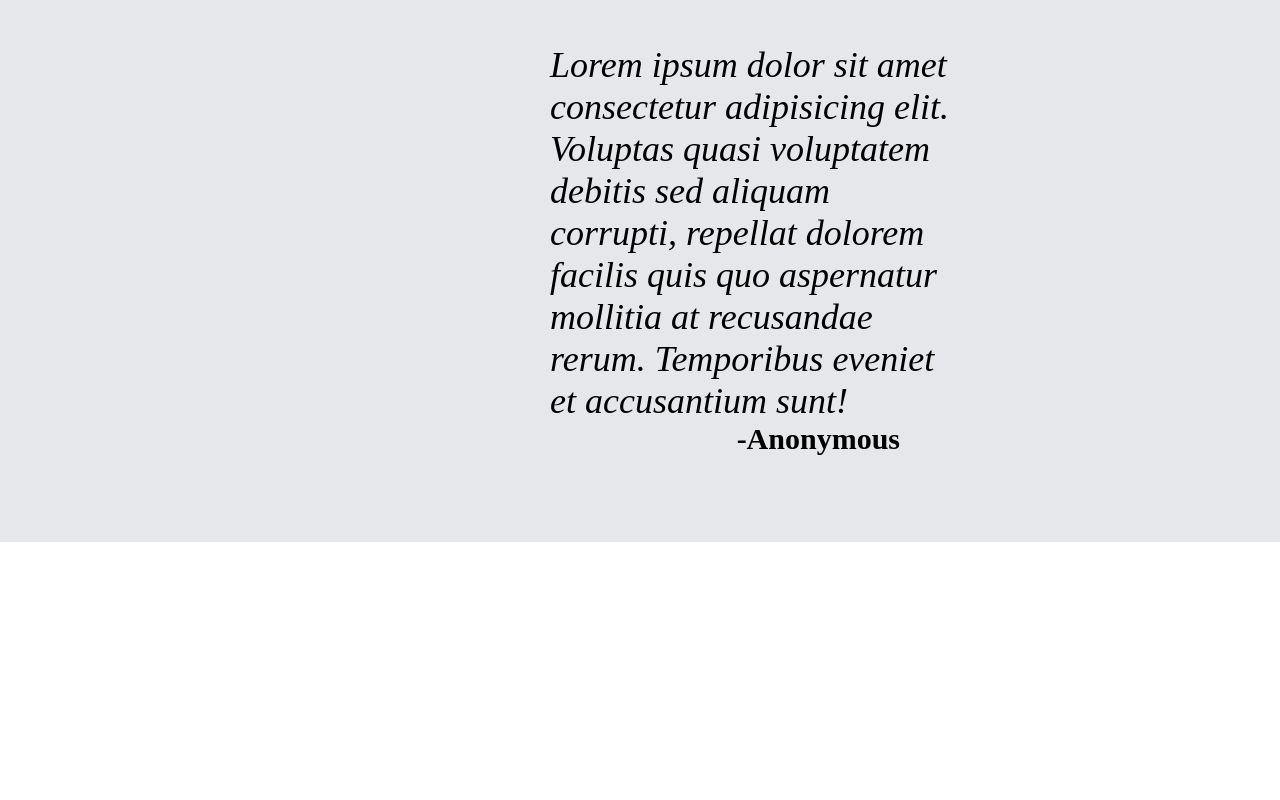
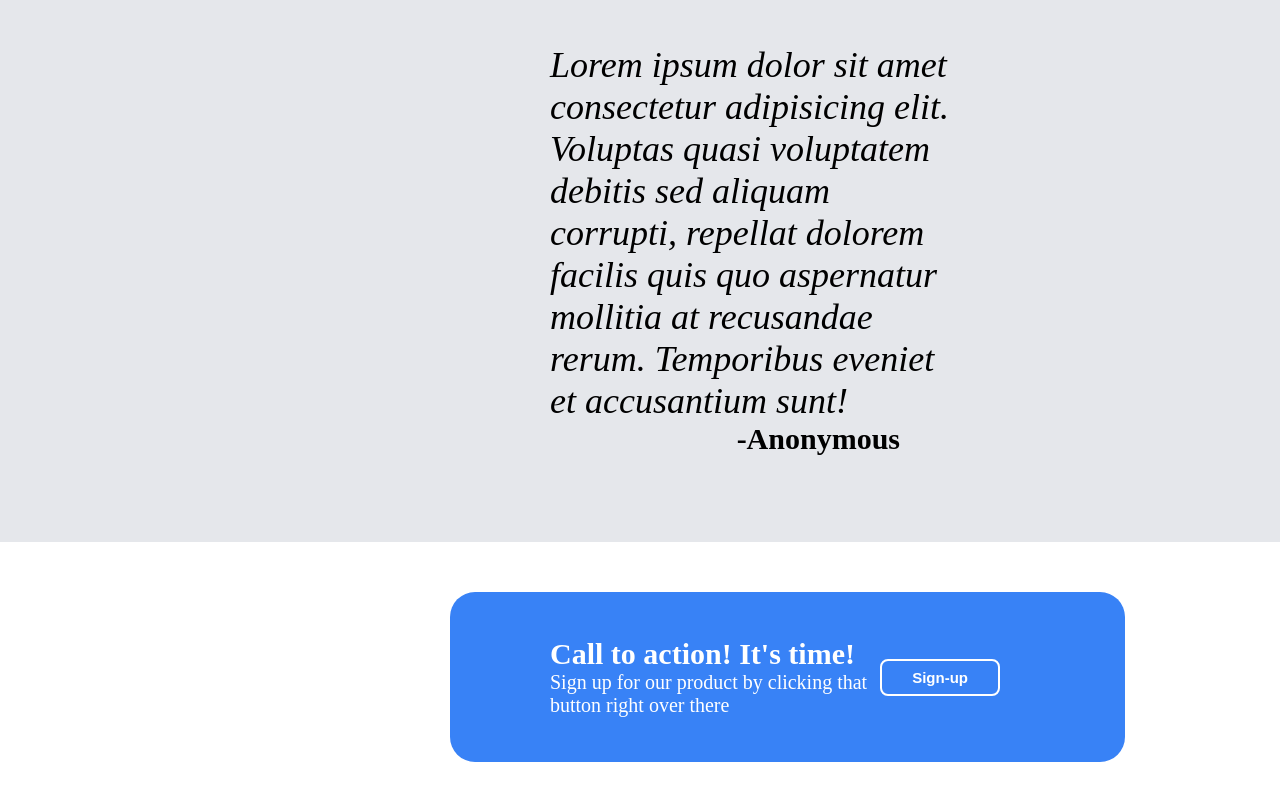
Before and after one commit to Rosakaed/odin-landingpage, a plain HTML site: page index.html in a window 1280 px wide. Shown: the part 1305-2105 px from the top of the page. Before the commit the page ends 1847 px from the top, so only its background shows below. Drawn offline with Linux system fonts and the light colour scheme.

Commit message:
Finish ad

```diff
--- a/index.html
+++ b/index.html
@@ -58,7 +58,15 @@
             </p>
         </div>
     </div>
-    <div class="ad"></div>
+    <div class="ad">
+        <div class="blue-div">
+            <div class="ad-container-1">
+                <p class="ad-text-header"> Call to action! It's time!</p>
+                <p class="ad-text-subtext"> Sign up for our product by clicking that button right over there</p>
+            </div>
+            <button class="ad-button">Sign-up</button>
+        </div>
+    </div>
     <div class="footer"></div>
 </body>
 
--- a/style.css
+++ b/style.css
@@ -137,6 +137,50 @@ body{
     margin-right: 50px;
     flex:0 1 auto;
 }
+.ad{
+    padding:50px 450px;
+
+}
+.blue-div{
+    background-color:#3882f6; ;
+    display: flex;
+    justify-content: space-between;
+    align-items: center;
+    padding-top: 45px;
+    padding-bottom: 45px;
+    padding-left: 100px;
+    padding-right: 125px;
+    border-radius: 25px;
+    min-width: 450px;
+}
+.ad-container-1
+{
+    display: flex;
+    flex-direction: column;
+    flex:1;
+}
+.ad-text-header{
+    margin:0;
+    font-size: 30px;
+    color: white;
+    font-weight: bold;
+}
+.ad-text-subtext{
+    margin: 0px;
+    font-size: 20px;
+    color:white;
+}
+.ad-button
+{
+    background-color: #3882f6;
+    padding: 8px 30px;
+    color:white;
+    border-radius: 8px;
+    border:2px solid white;
+    font-size: 15px;
+    font-weight: bold;
+}
+
 .footer{
 
     flex: 1 0 auto;
```
